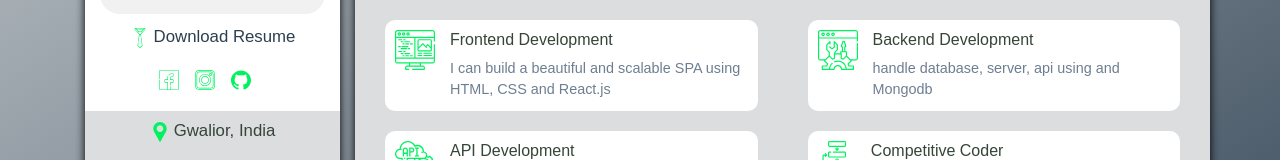
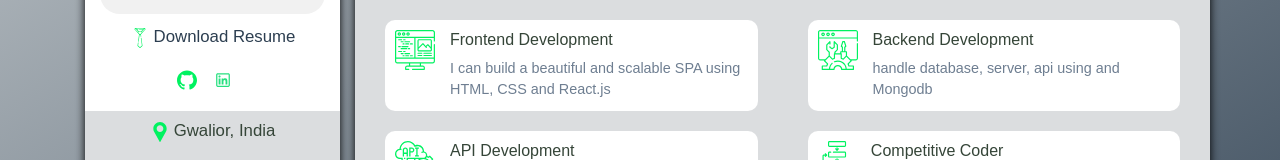
Before and after one commit to Anujsharma2590/portfolio, a React (Create React App) app: page / in a window 1280 px wide. Shown: the part 254-414 px from the top of the page. Built offline with nearby package versions, Linux system fonts and the light colour scheme.

Commit message:
github link added

```diff
--- a/src/components/Sidebar/Sidebar.jsx
+++ b/src/components/Sidebar/Sidebar.jsx
@@ -1,8 +1,9 @@
 import React from "react";
 
 import './Sidebar.css'
-import facebook from "../../assets/icons/facebook.svg";
-import instagram from "../../assets/icons/instagram.svg";
+import linkedin from "../../assets/icons/icons8-linkedin.svg"
+// import facebook from "../../assets/icons/facebook.svg";
+// import instagram from "../../assets/icons/instagram.svg";
 import github from "../../assets/icons/github.svg";
 import pin from "../../assets/icons/pin.svg";
 import tie from "../../assets/icons/tie.svg";
@@ -48,18 +49,28 @@ const Sidebar = () => {
         </div>
       </a>
       <figure className="sidebar__social-icons my-2">
-        <a href="!#">
+        {/* <a href="!#">
           <img src={facebook} alt="facebook" className="sidebar__icon mr-3" />
         </a>
         <a href="!#">
           <img src={instagram} alt="instagram" className="sidebar__icon mr-3" />
+        </a> */}
+        <a
+          href="https://github.com/Anujsharma2590"
+          target="_blank"
+          rel="noopener noreferrer"
+        >
+          <img src={github} alt="github" className="sidebar__icon mr-3" />
         </a>
-        <a href="!#">
-          <img src={github} alt="github" className="sidebar__icon mr-3" />
+        <a
+          href="https://www.linkedin.com/in/anuj-sharma-1a5808b2/"
+          target="_blank"
+          rel="noopener noreferrer"
+        >
+          <img src={linkedin} alt="github" className="sidebar__icon mr-3" />
         </a>
       </figure>
       <div className="sidebar__contact">
-
         <div className="sidebar__location sidebar__item">
           <img src={pin} alt="location" className="sidebar__icon mr-1" />
           Gwalior, India
```
Also changed, not shown: src/assets/icons/icons8-linkedin.svg (added), src/assets/icons/linkedin.svg (added).
